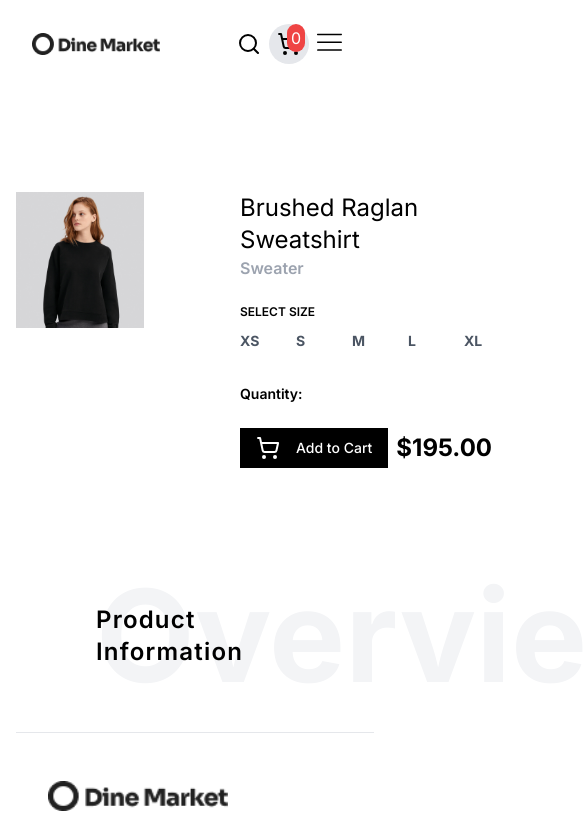
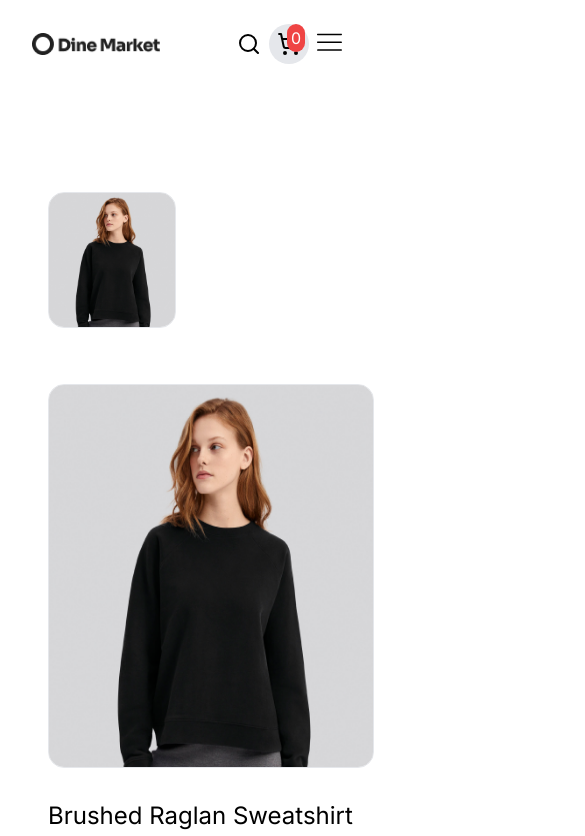
Before and after one commit to Rizwan-Mansha/hackathon_1, a Next.js app: page /products/1 in a window 390 px wide. Shown: the top 836 px of the page, 585 px wide, since content can reach past the window. Built offline with nearby package versions, Linux system fonts and the light colour scheme.

Commit message:
complete responsive before sanity

```diff
--- a/src/app/category/[slug]/page.tsx
+++ b/src/app/category/[slug]/page.tsx
@@ -8,7 +8,7 @@ const Page = ({params}:{params:{slug:string}}) => {
     const getProductByCategory = Products.filter((item)=>item.category === params.slug);
 
     return(
-      <div className=" flex justify-evenly flex-wrap mt-16 py-10 ">
+      <div className=" grid grid-cols-1 sm:grid-cols-2 lg:grid-cols-3 mx-auto mt-16 py-10 ">
     {
     getProductByCategory.length>0 ?
     getProductByCategory.map(item => (
--- a/src/app/products/[id]/page.tsx
+++ b/src/app/products/[id]/page.tsx
@@ -28,26 +28,39 @@ const Page = ({ params }: { params: { id: number } }) => {
   }
   return (
     <>
-    <div className=" flex flex-wrap py-10 mt-16  ">
+      <section className=" flex flex-wrap  py-10 mt-16  ml-8">
         {result.map((product) => (
-        <div key={product.id} className="flex gap-12  ">
+          <div
+            key={product.id}
+            className="flex flex-col md:flex-row  gap-12 md:gap-32  ">
             {/* Left Small Images */}
-          <div>
+            <div className="grid grid-cols-2 sm:grid-cols-4  sm:gap-x-4 md:grid-cols-1  gap-y-2 md:gap-x-16 ">
               {product.image[0].url.map((img, index) => (
-            <div key={index} className="w-32 h-32 mb-4">
-            <Image src={img} alt={product.name} onMouseEnter={() => (handleHoverPreview(img))}/>
+                <div key={index} className="w-32 h-32 mb-4 ">
+                  <Image
+                    src={img}
+                    alt={product.name}
+                    onMouseEnter={() => handleHoverPreview(img)}
+                    className="border rounded-2xl"
+                  />
                 </div>
               ))}
+            </div>
 
-          </div>
+            <div className="flex flex-col lg:flex-row lg:gap-x-12">
               {/* Preview Image */}
-          <div className="">
-            <Image src={previewImage?previewImage:product.image[0].url[0]} alt={product.name} width={500} height={500}/>
+              <div className="h-24 w-auto lg:mt-12">
+                <Image
+                  src={previewImage ? previewImage : product.image[0].url[0]}
+                  alt={product.name}
+                  height={400}
+                  className="border rounded-2xl h-96 lg:h-[470px] w-auto "
+                />
               </div>
               {/* Right Content */}
               <div>
-            <div>
-              <h1 className="text-2xl">{product.name}</h1>
+                <div className="">
+                  <h1 className="text-2xl mt-80 lg:mt-40">{product.name}</h1>
                   <h2 className="text-base text-gray-400 font-semibold">
                     {product.tagline}
                   </h2>
@@ -56,8 +69,10 @@ const Page = ({ params }: { params: { id: number } }) => {
                   <h3 className="text-xs mt-6 font-semibold">SELECT SIZE</h3>
                   {/* Sizes */}
                   <div className="flex gap-x-6">
-                {sizes.map((size,id) => (
-                  <div key={id} className="h-8 w-8 rounded-full hover:shadow-2xl mt-2 center">
+                    {sizes.map((size, id) => (
+                      <div
+                        key={id}
+                        className="h-8 w-8 rounded-full hover:shadow-2xl mt-2 center">
                         <span className=" font-bold text-sm text-gray-600">
                           {size.toUpperCase()}
                         </span>
@@ -72,26 +87,31 @@ const Page = ({ params }: { params: { id: number } }) => {
                   {/* AddToCart Button */}
                   <div className="mt-6 flex items-center ">
                     <button className="flex items-center bg-black text-white pl-4">
-                <ShoppingCart/>
+                      <ShoppingCart />
                       <AddToCart />
-
                     </button>
 
-                         <h2 className="mx-2 font-bold text-2xl">${product.price.toFixed(2)}</h2>
+                    <h2 className="mx-2 font-bold text-2xl">
+                      ${product.price.toFixed(2)}
+                    </h2>
+                  </div>
                 </div>
               </div>
             </div>
           </div>
         ))}
         {/* {Product Information Section} */}
+      </section>
 
+      <div className="relative flex items-center mb-16 mt-16 mx-7 sm:mx-10 ">
+        <div className="absolute   font-bold text-7xl sm:text-8xl md:text-9xl md:mx-20 text-gray-100 -z-10">
+          Overview
         </div>
-      <section className="mt-24 mb-16 mx-20">
-        <div className="relative flex items-center">
-          <div className="absolute ml-0  font-bold text-9xl text-gray-100 -z-10">Overview</div>
-          <h3 className="font-semibold text-2xl tracking-wider">Product Information</h3>
+        <h3 className="font-semibold text-2xl ml-8 sm:text-3xl sm:ml-16 md:text-5xl md:ml-24 tracking-wider">
+          Product Information
+        </h3>
       </div>
-      </section>
+
       <hr className=" text-gray-950 mx-auto  font-extrabold " />
     </>
   );
--- a/src/app/products/page.tsx
+++ b/src/app/products/page.tsx
@@ -5,10 +5,9 @@ import ProductCart from '@/components/ProductCart';
 
 
 const AllProducts = () => {
-  return(
-  <div className="flex justify-evenly flex-wrap    ">
-    {
-      Products.map(item =>
+  return (
+    <div className=" grid grid-cols-1 sm:grid-cols-2 lg:grid-cols-3 mx-auto mt-16 py-10">
+      {Products.map((item) => (
         <div className="flex-1" key={item.id}>
           <ProductCart
             key={item.id}
@@ -21,8 +20,9 @@ const AllProducts = () => {
             category={item.category}
           />
         </div>
-    )}
-    </div>)
+      ))}
+    </div>
+  );
 
 }
 
```
Lines whose indentation alone changed are shown as unchanged.
